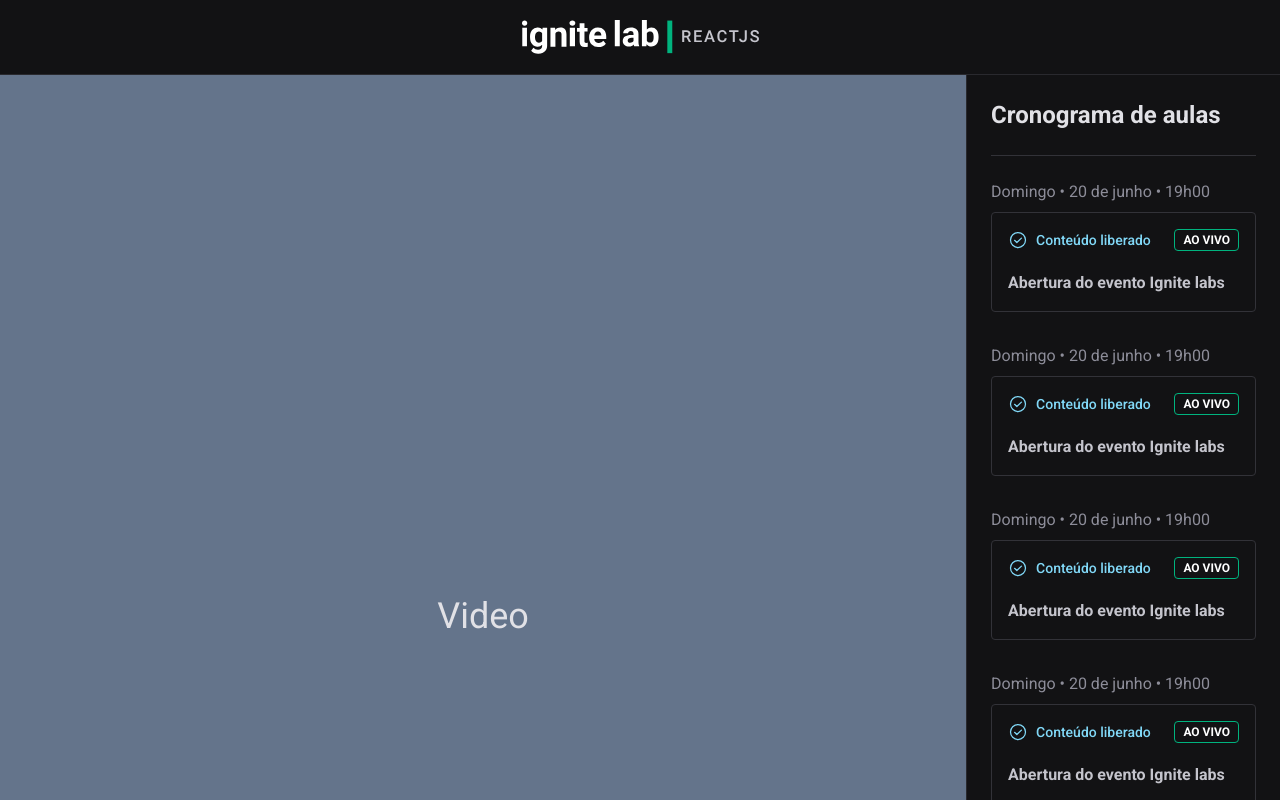
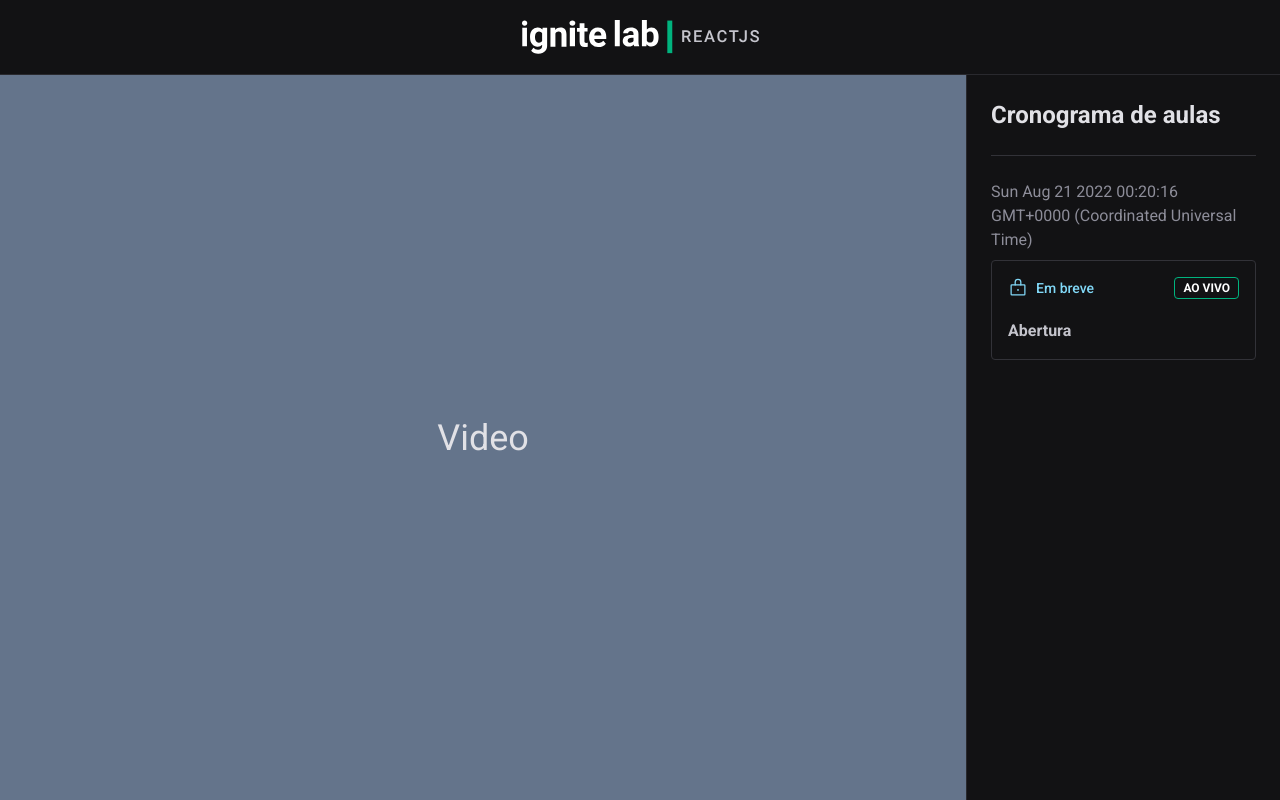
Before and after one commit to MicaellyUchoa/event-platform, a React (Vite) app: page /event in a window 1280 px wide. Shown: the top 800 px of the page. Built offline with nearby package versions, Linux system fonts and the light colour scheme.

Commit message:
feat: created content lesson

```diff
--- a/src/components/Lesson.tsx
+++ b/src/components/Lesson.tsx
@@ -1,20 +1,36 @@
-import { CheckCircle } from "phosphor-react";
+import { CheckCircle, Lock } from "phosphor-react";
 
-export function Lesson() {
+interface LessonProps {
+  title: string;
+  slug: string;
+  availableAt: Date;
+  type: "live" | "class";
+}
+
+export function Lesson(props: LessonProps) {
+  const isLessonAvailable = false;
+
   return (
     <a href="#">
-      <span className="text-gray-300">Domingo • 20 de junho • 19h00</span>
+      <span className="text-gray-300">{props.availableAt.toString()}</span>
       <div className="rounded border border-gray-500 p-4 mt-2">
         <header className="flex items-center justify-between">
-          <span className="text-sm text-blue-500 font-medium flex gap-2">
-            <CheckCircle size={20} />
-            Conteúdo liberado
-          </span>
+          {isLessonAvailable ? (
+            <span className="text-sm text-blue-500 font-medium flex gap-2">
+              <CheckCircle size={20} />
+              Conteúdo liberado
+            </span>
+          ) : (
+            <span className="text-sm text-blue-500 font-medium flex gap-2">
+              <Lock size={20} />
+              Em breve
+            </span>
+          )}
           <span className="text-xs rounded py-[0.125rem] px-2 text-white border border-green-300 font-bold">
-            AO VIVO
+            {props.type === "live" ? "AO VIVO" : "AULA PRÁTICA"}
           </span>
         </header>
-        <strong className="text-gray-200 mt-5 block">Abertura do evento Ignite labs</strong>
+        <strong className="text-gray-200 mt-5 block">{props.title}</strong>
       </div>
     </a>
   );
--- a/src/components/Sidebar.tsx
+++ b/src/components/Sidebar.tsx
@@ -5,12 +5,7 @@ export function Sidebar() {
     <aside className="sm:w-full md:w-[400px] p-6 bg-gray-700 border-l border-gray-600">
       <span className="font-bold text-2xl pb-6 mb-6 border-b border-gray-500 block">Cronograma de aulas</span>
       <div className="flex flex-col gap-8">
-        <Lesson />
-        <Lesson />
-        <Lesson />
-        <Lesson />
-        <Lesson />
-        <Lesson />
+        <Lesson title="Abertura" type="live" availableAt={new Date(Date.now())} slug="abertura" />
       </div>
     </aside>
   );
--- a/src/pages/Event.tsx
+++ b/src/pages/Event.tsx
@@ -1,5 +1,4 @@
 import { Header } from "../components/Header";
-import { Lesson } from "../components/Lesson";
 import { Sidebar } from "../components/Sidebar";
 import { Video } from "../components/Video";
 
@@ -11,7 +10,6 @@ export function Event() {
         <Video />
         <Sidebar />
       </main>
-      <Lesson />
     </div>
   );
 }
```
